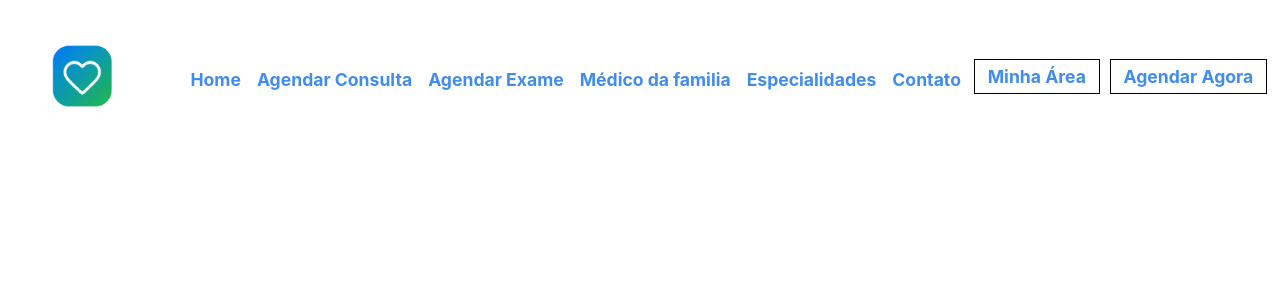
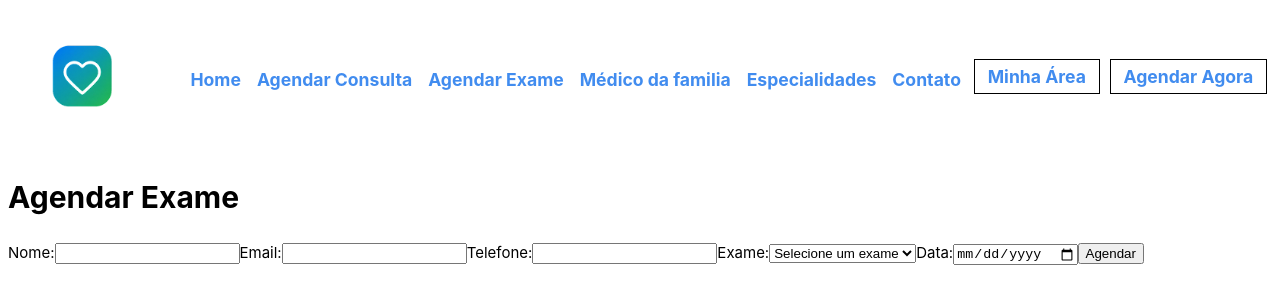
Before and after one commit to UBS-Digital/Trabalho-hackaton, a Vue app: page /AgendarExame in a window 1280 px wide. Shown: the top 304 px of the page. Built offline with nearby package versions, Linux system fonts and the light colour scheme.

Commit message:
FEAT #4: Adicionar a rota do AgendarExamesView.vue

```diff
--- a/src/components/Produtos/AppHeader.vue
+++ b/src/components/Produtos/AppHeader.vue
@@ -10,7 +10,7 @@ import { RouterLink } from 'vue-router';
     <nav>
         <RouterLink to="/"> Home </RouterLink>
         <RouterLink to="/AgendarConsulta" >Agendar Consulta</RouterLink>
-        <RouterLink to="/" >Agendar Exame</RouterLink>
+        <RouterLink to="/AgendarExame" >Agendar Exame</RouterLink>
         <RouterLink to="/" >Médico da familia</RouterLink>
         <RouterLink to="/" >Especialidades</RouterLink>
         <RouterLink to="/" > Contato</RouterLink>
--- a/src/router/index.js
+++ b/src/router/index.js
@@ -1,5 +1,6 @@
 import { createRouter, createWebHistory } from 'vue-router'
 import HomeView from '@/views/HomeView.vue'
+import AgendarExameView from '@/views/AgendarExameView.vue'
 
 const router = createRouter({
   history: createWebHistory(import.meta.env.BASE_URL),
@@ -17,6 +18,11 @@ const router = createRouter({
       // which is lazy-loaded when the route is visited.
       component: () => import('../views/AgendarConsultaView.vue'),
     },
+    {
+      path: '/AgendarExame',
+      name: 'agendar-exame',
+      component: AgendarExameView,
+    }
   ],
 })
 
--- a/src/views/AgendarExameView.vue
+++ b/src/views/AgendarExameView.vue
@@ -0,0 +1,34 @@
+
+<script setup></script>
+<template>
+  <div class="agendar-exame">
+    <h1>Agendar Exame</h1>
+    <form>
+      <label for="nome">Nome:</label>
+      <input type="text" id="nome" name="nome" required>
+
+      <label for="email">Email:</label>
+      <input type="email" id="email" name="email" required>
+
+      <label for="telefone">Telefone:</label>
+      <input type="tel" id="telefone" name="telefone" required>
+
+      <label for="exame">Exame:</label>
+      <select id="exame" name="exame" required>
+        <option value="">Selecione um exame</option>
+        <option value="sangue">Exame de Sangue</option>
+        <option value="urina">Exame de Urina</option>
+        <option value="raio-x">Raio-X</option>
+        <!-- Adicione mais opções de exames conforme necessário -->
+      </select>
+
+      <label for="data">Data:</label>
+      <input type="date" id="data" name="data" required>
+
+      <button type="submit">Agendar</button>
+    </form>
+  </div>
+</template>
+
+<style scoped>
+</style>
```
